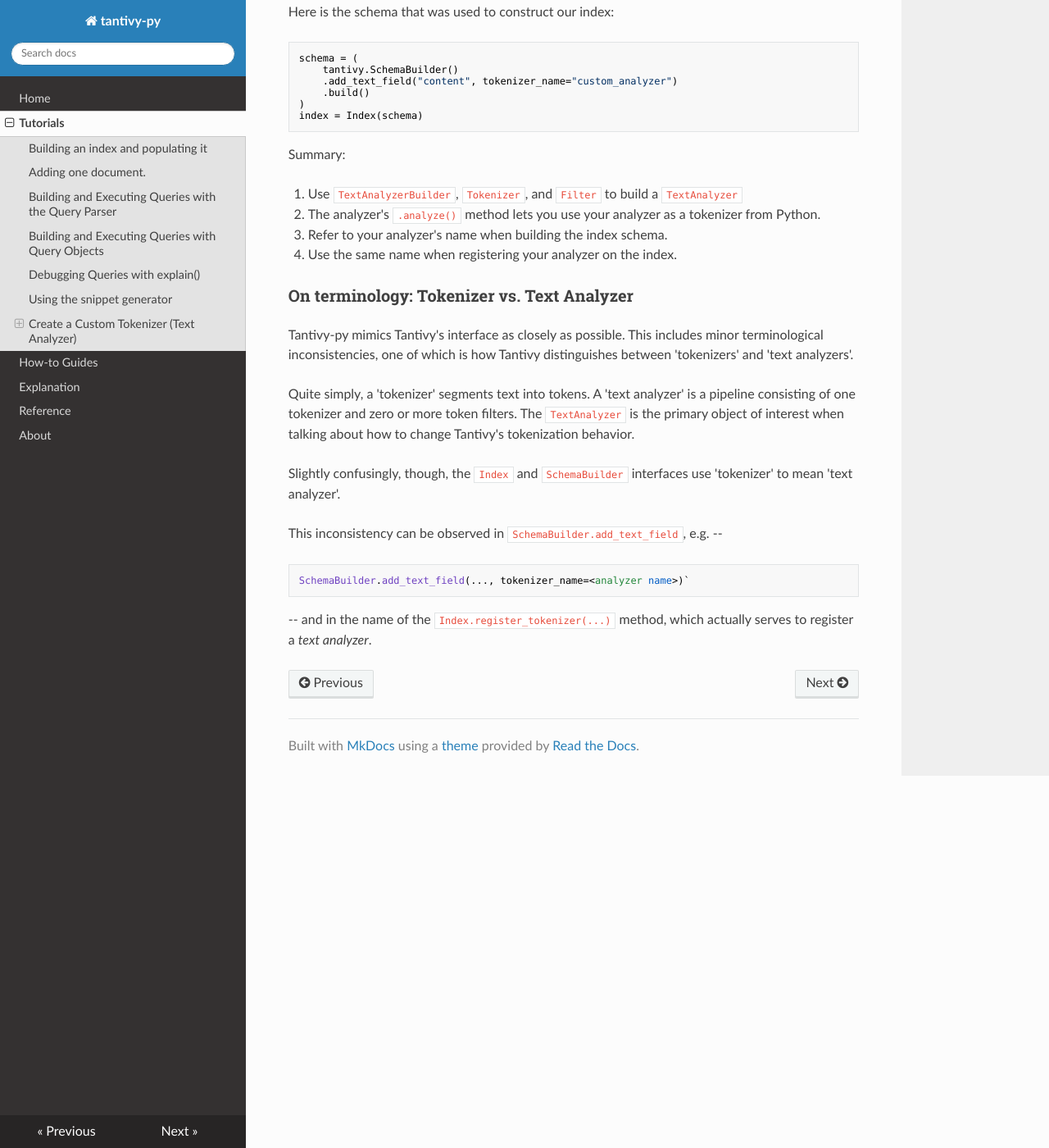
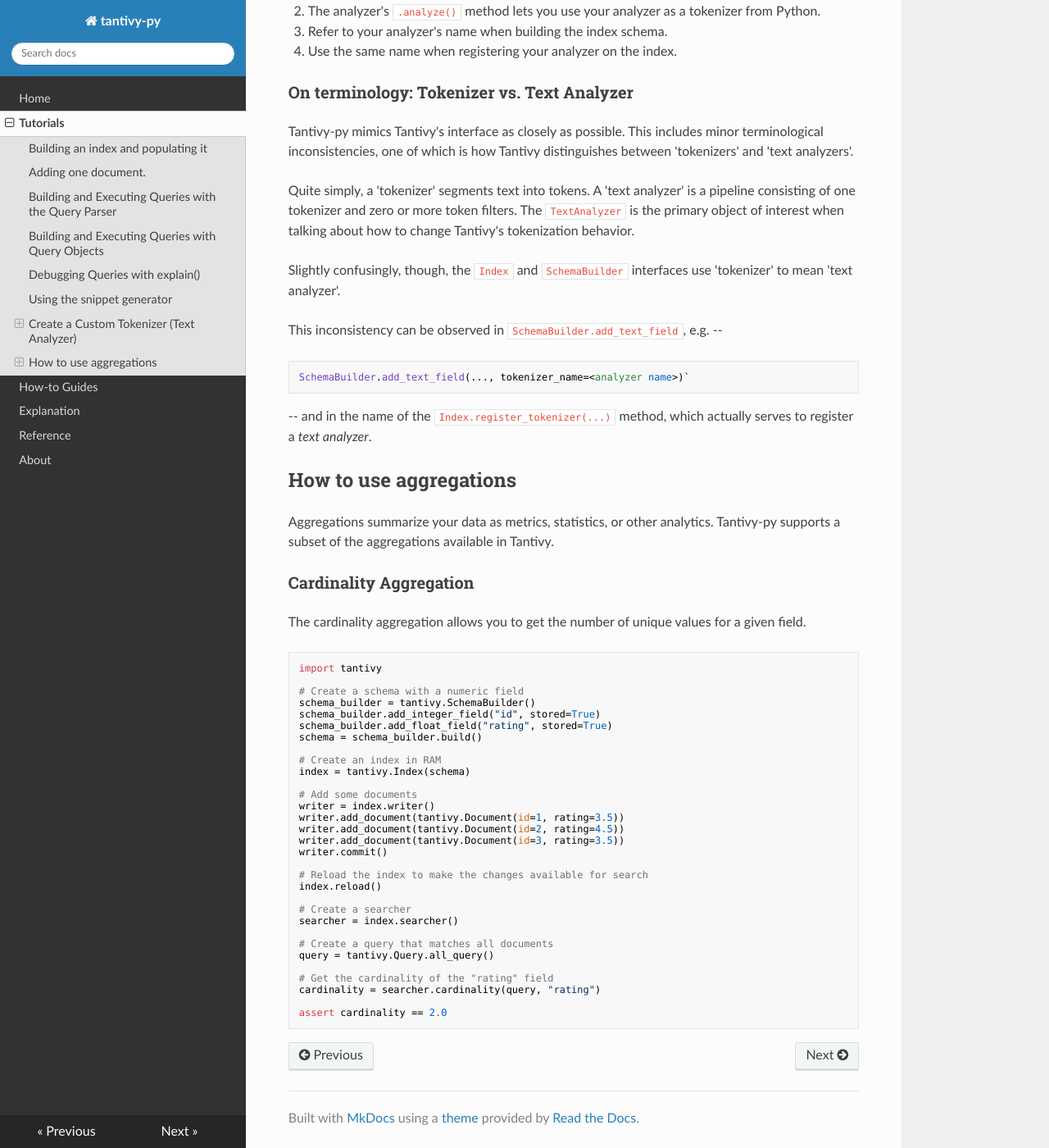
Before and after one commit to quickwit-oss/tantivy-py, an MkDocs documentation site: the page built from docs/tutorials.md, in a window 1280 px wide and 1400 px high, scrolled down 5953 px. Shown: the whole window at 82% size. Built offline with MkDocs 1.6.1, drawn with Linux system fonts in a browser that asks for light colours; nearby versions of some CDN libraries; some of the changed text lies outside the part shown.

Commit message:
feat: Add support for cardinality aggregation
This commit adds support for cardinality aggregation by:

- Updating the `tantivy` dependency to version 0.25.0.
- Adding a `cardinality` method to the `Searcher` class to make it easier to use this feature.
- Adding a Python test for the new feature.
- Adding documentation with an example for the new feature.
- Fixing a CI lint error.

````diff
--- a/docs/tutorials.md
+++ b/docs/tutorials.md
@@ -69,19 +69,6 @@ writer.wait_merging_threads()
 
 Note that `wait_merging_threads()` must come at the end, because
 the `writer` object will not be usable after this call.
-
-Alternatively `writer` can be used as a context manager. The same block of code can then be written as
-
-```python
-with index.writer() as writer:
-    writer.add_document(tantivy.Document(
-        doc_id=1,
-        title=["The Old Man and the Sea"],
-        body=["""He was an old man who fished alone in a skiff in the Gulf Stream and he had gone eighty-four days now without taking a fish."""],
-))
-```
-
-Both `commit()` and `wait_merging_threads()` is called when the with-block is exited.
 
 ## Building and Executing Queries with the Query Parser
 
@@ -382,3 +369,47 @@ SchemaBuilder.add_text_field(..., tokenizer_name=<analyzer name>)`
 
 -- and in the name of the `Index.register_tokenizer(...)` method, which actually
 serves to register a *text analyzer*.
+
+## How to use aggregations
+
+Aggregations summarize your data as metrics, statistics, or other analytics.
+Tantivy-py supports a subset of the aggregations available in Tantivy.
+
+### Cardinality Aggregation
+
+The cardinality aggregation allows you to get the number of unique values
+for a given field.
+
+```python
+import tantivy
+
+# Create a schema with a numeric field
+schema_builder = tantivy.SchemaBuilder()
+schema_builder.add_integer_field("id", stored=True)
+schema_builder.add_float_field("rating", stored=True)
+schema = schema_builder.build()
+
+# Create an index in RAM
+index = tantivy.Index(schema)
+
+# Add some documents
+writer = index.writer()
+writer.add_document(tantivy.Document(id=1, rating=3.5))
+writer.add_document(tantivy.Document(id=2, rating=4.5))
+writer.add_document(tantivy.Document(id=3, rating=3.5))
+writer.commit()
+
+# Reload the index to make the changes available for search
+index.reload()
+
+# Create a searcher
+searcher = index.searcher()
+
+# Create a query that matches all documents
+query = tantivy.Query.all_query()
+
+# Get the cardinality of the "rating" field
+cardinality = searcher.cardinality(query, "rating")
+
+assert cardinality == 2.0
+```
--- a/noxfile.py
+++ b/noxfile.py
@@ -3,6 +3,6 @@ import nox
 
 @nox.session(python=["3.9", "3.10", "3.11", "3.12", "3.13"])
 def test(session):
-    session.install("-r", "requirements-dev.txt")
+    session.install("-rrequirements-dev.txt")
     session.install("-e", ".", "--no-build-isolation")
     session.run("pytest", *session.posargs)
````
Also changed, not shown: 5 other files.
